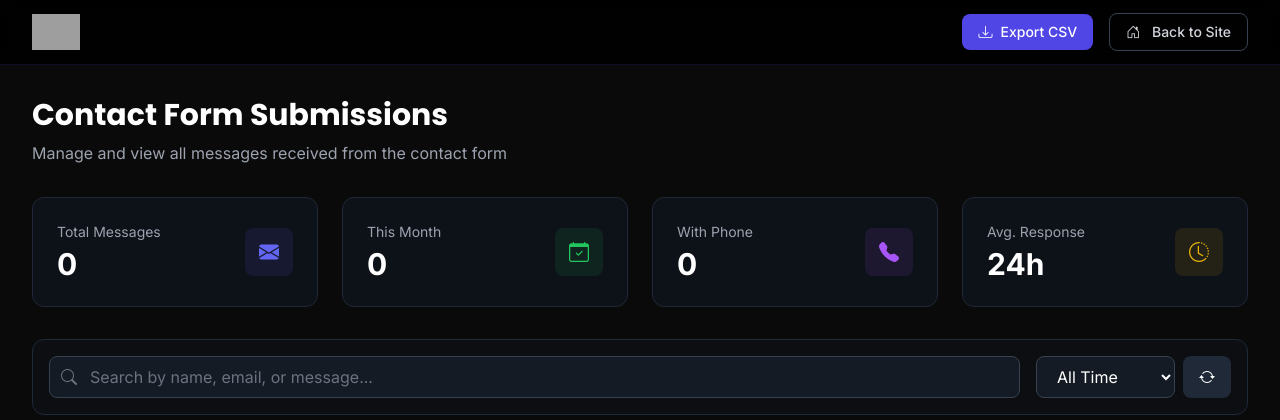
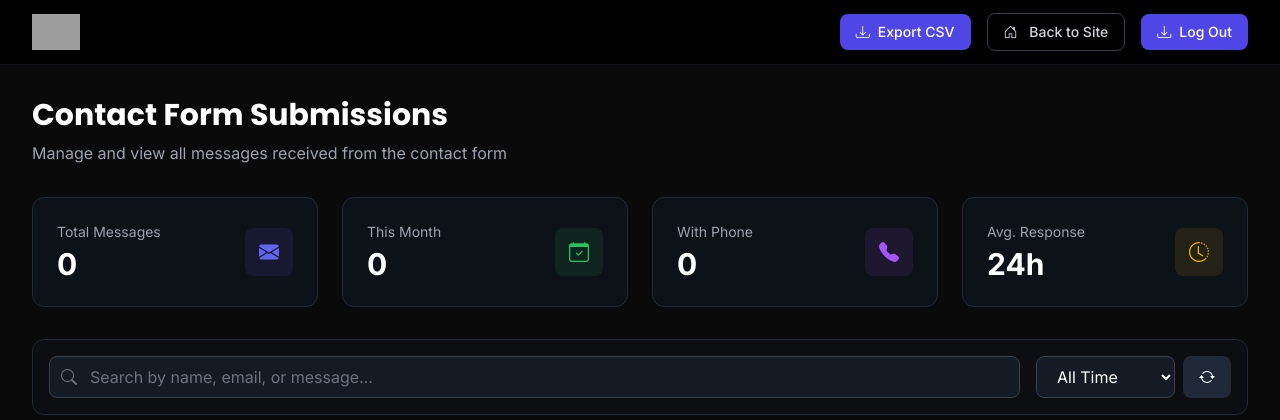
Before and after one commit to abdullaharshado99/ArtiNex, a Flask app: page /admin/contacts in a window 1280 px wide. Shown: the top 420 px of the page. Run offline with Flask 3, Linux system fonts and the light colour scheme; data that the repository does not hold is empty; some libraries are stand-ins or nearby versions; grey boxes are pictures that could not be loaded.

Commit message:
updated admin's dashboard page, added log out button

```diff
--- a/templates/admin_panel.html
+++ b/templates/admin_panel.html
@@ -97,6 +97,11 @@
             <i class="bi bi-house-door mr-2"></i>
             Back to Site
           </a>
+          <a href="/admin/logout" class="px-4 py-2 bg-indigo-600 hover:bg-indigo-700 text-white text-sm font-medium rounded-lg transition-colors flex items-center">
+            <i class="bi bi-download mr-2"></i>
+            Log Out
+          </a>
+
         </div>
       </div>
     </div>
```
